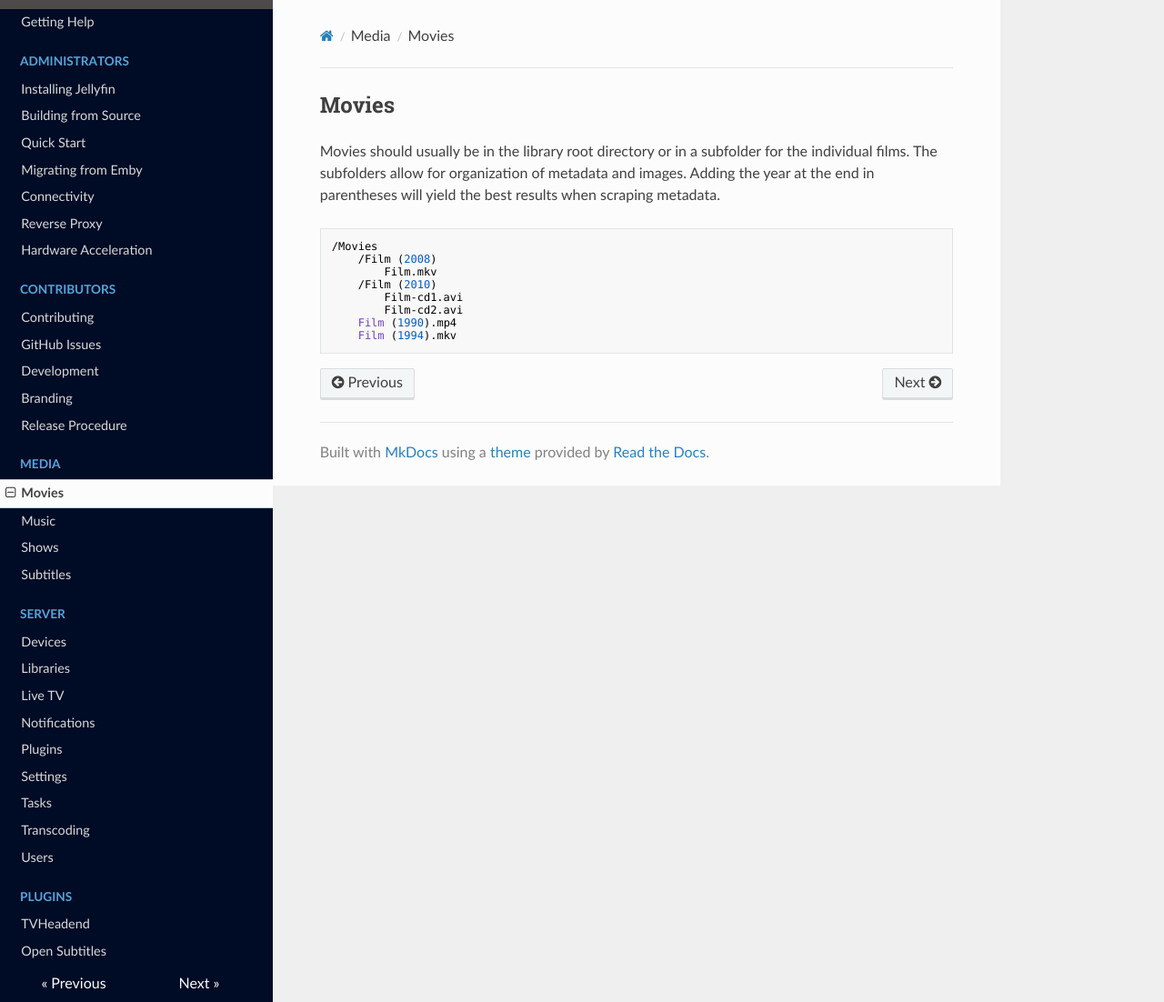
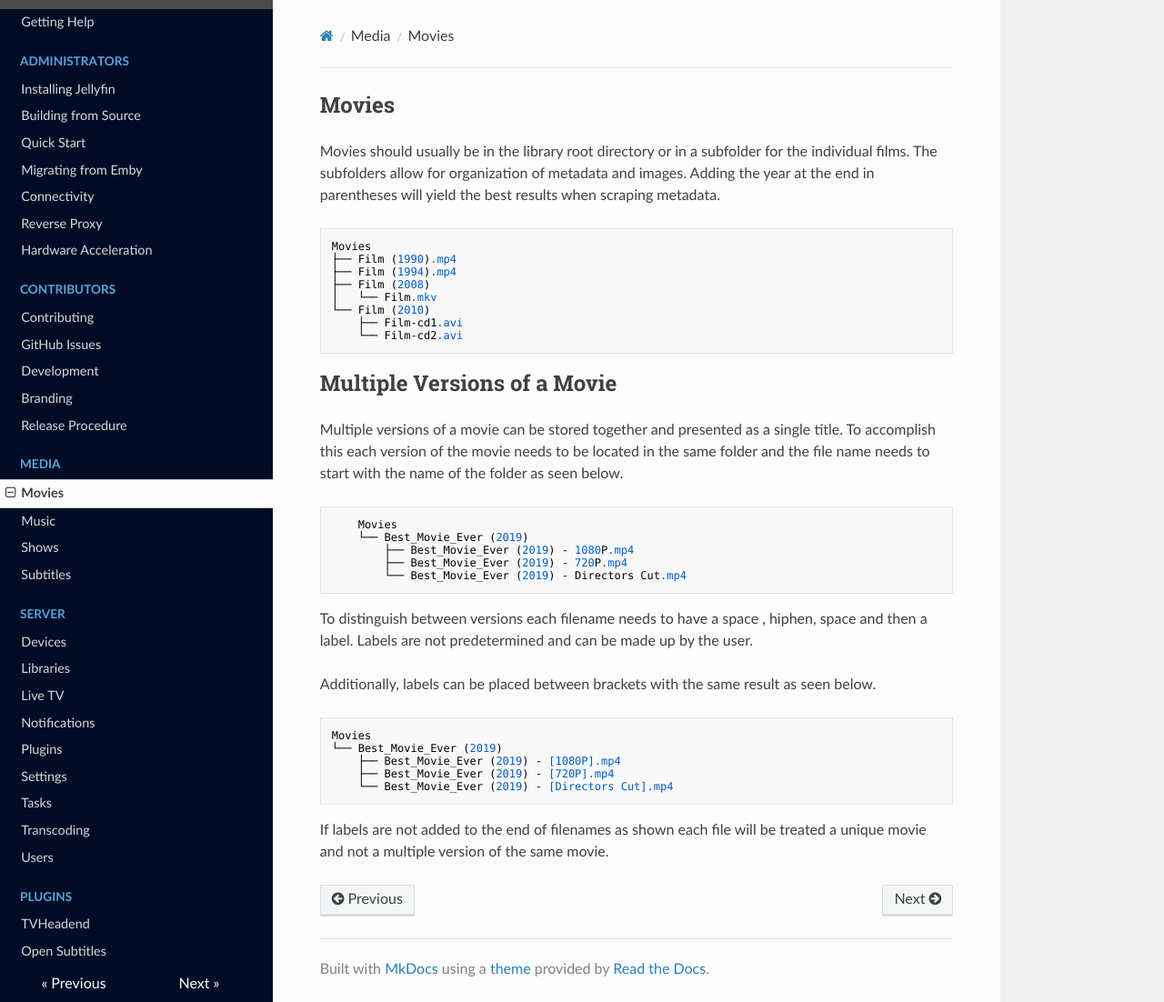
Before and after one commit to jellyfin-archive/jellyfin-docs, an MkDocs documentation site: the page built from docs/media/movies.md, in a window 1280 px wide and 1102 px high. Shown: the whole window at 91% size. Built offline with MkDocs 1.6.1, drawn with Linux system fonts in a browser that asks for light colours; nearby versions of some CDN libraries; old or Windows-style settings are respelled for this version of MkDocs.

Commit message:
Add rules for multiple versions of movies and examples

````diff
--- a/docs/media/movies.md
+++ b/docs/media/movies.md
@@ -3,12 +3,38 @@
 Movies should usually be in the library root directory or in a subfolder for the individual films. The subfolders allow for organization of metadata and images. Adding the year at the end in parentheses will yield the best results when scraping metadata.
 
 ```
-/Movies
-    /Film (2008)
-        Film.mkv
-    /Film (2010)
-        Film-cd1.avi
-        Film-cd2.avi
-    Film (1990).mp4
-    Film (1994).mkv
+Movies
+├── Film (1990).mp4
+├── Film (1994).mp4
+├── Film (2008)
+│   └── Film.mkv
+└── Film (2010)
+    ├── Film-cd1.avi
+    └── Film-cd2.avi
 ```
+
+## Multiple Versions of a Movie
+
+Multiple versions of a movie can be stored together and presented
+as a single title. To accomplish this each version of the movie needs to be located in the same folder and the file name needs to start with the name of the folder as seen below.
+
+```
+    Movies
+    └── Best_Movie_Ever (2019)
+        ├── Best_Movie_Ever (2019) - 1080P.mp4
+        ├── Best_Movie_Ever (2019) - 720P.mp4
+        └── Best_Movie_Ever (2019) - Directors Cut.mp4
+```
+
+To distinguish between versions each filename needs to have a space , hiphen, space and then a label. Labels are not predetermined and can be made up by the user.
+
+Additionally, labels can be placed between brackets with the same result as seen below.
+
+```
+Movies
+└── Best_Movie_Ever (2019)
+    ├── Best_Movie_Ever (2019) - [1080P].mp4
+    ├── Best_Movie_Ever (2019) - [720P].mp4
+    └── Best_Movie_Ever (2019) - [Directors Cut].mp4
+```
+If labels are not added to the end of filenames as shown each file will be treated a unique movie and not a multiple version of the same movie.
````
